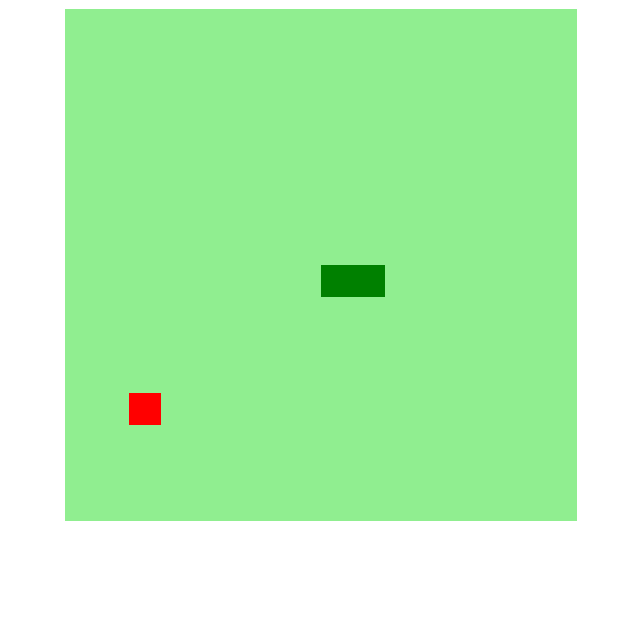
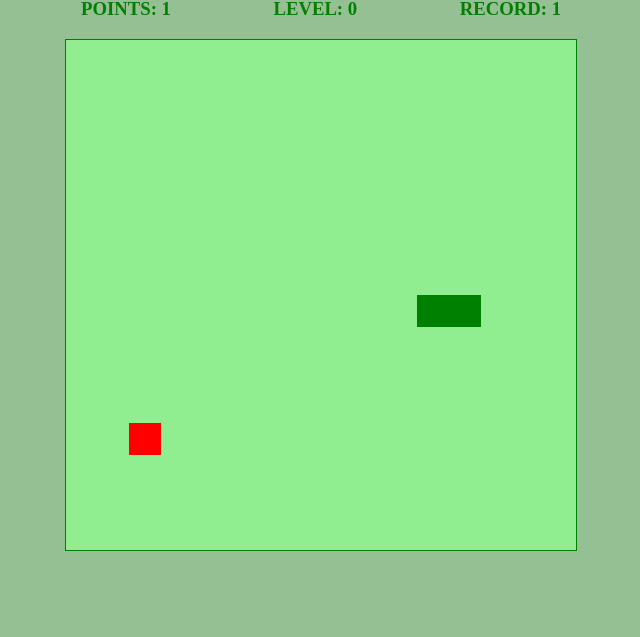
Before and after one commit to MichelleCordeiro/snake-game, a plain HTML site: page index.html in a window 1280 px wide. Shown: the part 163-800 px from the top of the page, without its empty margins (295-935 px from the left). Drawn offline with Linux system fonts and the light colour scheme.

Commit message:
#02: add sound and stats

```diff
--- a/index.html
+++ b/index.html
@@ -10,6 +10,11 @@
   </head>
   <body>
     <h1>Snake Game</h1>
+    <div class="container">
+      <h3>POINTS: <span id="points">0</h3>
+      <h3>LEVEL: <span id="levels">0</h3>
+      <h3>RECORD: <span id="records">0</h3>
+    </div>
     <canvas id="snake" width="512" height="512"></canvas>
   </body>
 </html>
--- a/script.js
+++ b/script.js
@@ -11,10 +11,25 @@ let food = {
   x: Math.floor(Math.random() * 15 + 1) * box,
   y: Math.floor(Math.random() * 15 + 1) * box
 }
+let audio = document.createElement('audio')
+let points = document.querySelector('#points')
+let levels = document.querySelector('#levels')
+let records = document.querySelector('#records')
+let level = 0
+
+function soundBite() {
+  audio.src = './audio/sound_bite.mp3'
+  audio.play()
+}
 
 function makeBG() {
   context.fillStyle = 'lightgreen'
   context.fillRect(0, 0, 16 * box, 16 * box)
+  context.lineWidth = 2
+  context.strokeStyle = 'green'
+  context.strokeRect(0, 0, canvas.width, canvas.height)
+
+  context.shadowColor = 'red'
 }
 
 function makeSnake() {
@@ -29,6 +44,22 @@ function drawnFood() {
   context.fillRect(food.x, food.y, box, box)
 }
 
+function setStats() {
+  points.innerText = snake.length
+  record = Number(points.innerText)
+
+  if (snake.length % 10 == 0) {
+    level += 1
+  }
+
+  levels.innerText = level
+
+  if (snake.length > Number(localStorage.getItem('record'))) {
+    localStorage.setItem('record', snake.length)
+  }
+  records.innerText = record
+}
+
 document.addEventListener('keydown', update)
 
 function update(event) {
@@ -39,9 +70,11 @@ function update(event) {
 }
 
 function startGame() {
-  if (snake[0].x > 15 * box && direction == 'right') snake[0].x = 0
+  records.innerText = Number(localStorage.getItem('record'))
+
+  if (snake[0].x >= 15 * box && direction == 'right') snake[0].x = 0
   if (snake[0].x < 0 && direction == 'left') snake[0].x = 16 * box
-  if (snake[0].y > 15 * box && direction == 'down') snake[0].y = 0
+  if (snake[0].y >= 15 * box && direction == 'down') snake[0].y = 0
   if (snake[0].y < 0 && direction == 'up') snake[0].y = 16 * box
 
   makeBG()
@@ -61,6 +94,8 @@ function startGame() {
   } else {
     food.x = Math.floor(Math.random() * 15 + 1) * box
     food.y = Math.floor(Math.random() * 15 + 1) * box
+    setStats()
+    soundBite()
   }
 
   let newHead = {
--- a/style.css
+++ b/style.css
@@ -2,10 +2,17 @@ body {
   height: 95vh;
   width: 95vw;
   display: flex;
+  flex-direction: column;
   justify-content: center;
   align-items: center;
   text-transform: uppercase;
-  flex-direction: column;
   color: green;
+  background: rgb(148, 192, 148);
   font-weight: bold;
 }
+
+.container {
+  display: flex;
+  width: 480px;
+  justify-content: space-between;
+}
```
Also changed, not shown: img/gameover.gif (added), 2 other files.
